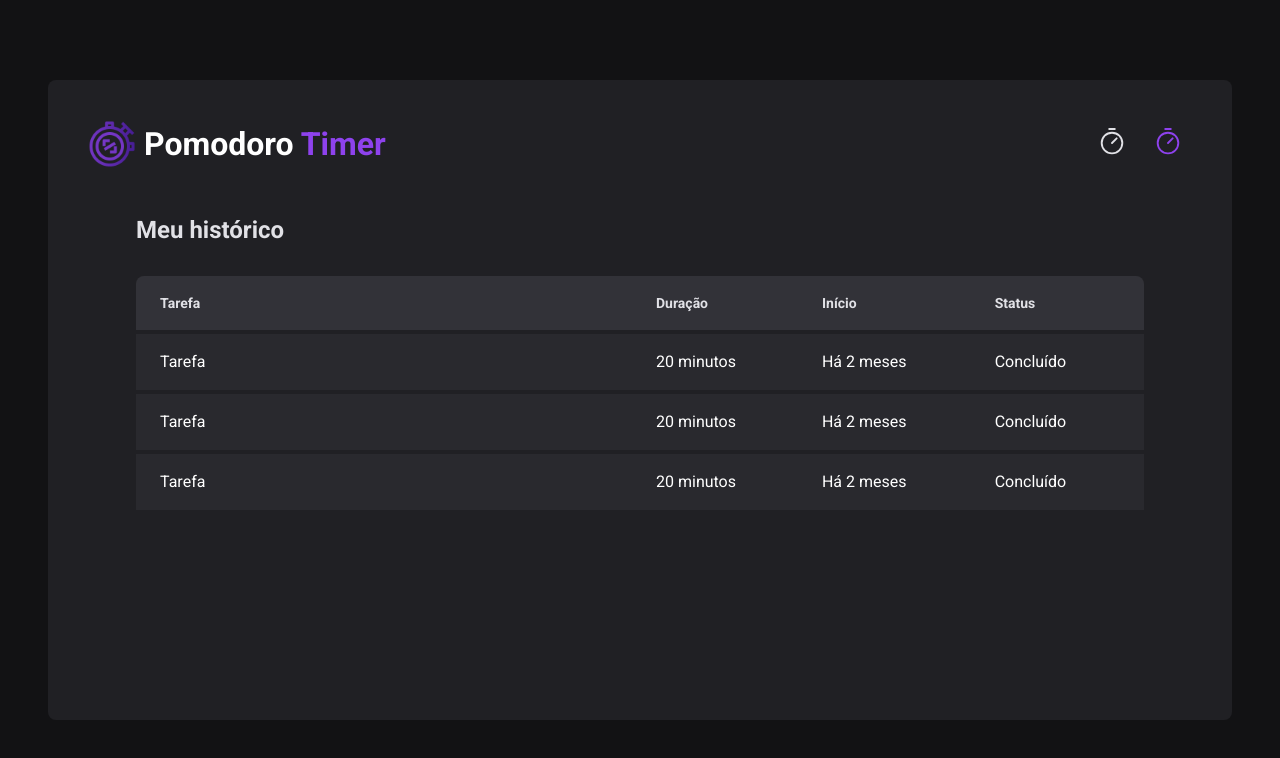
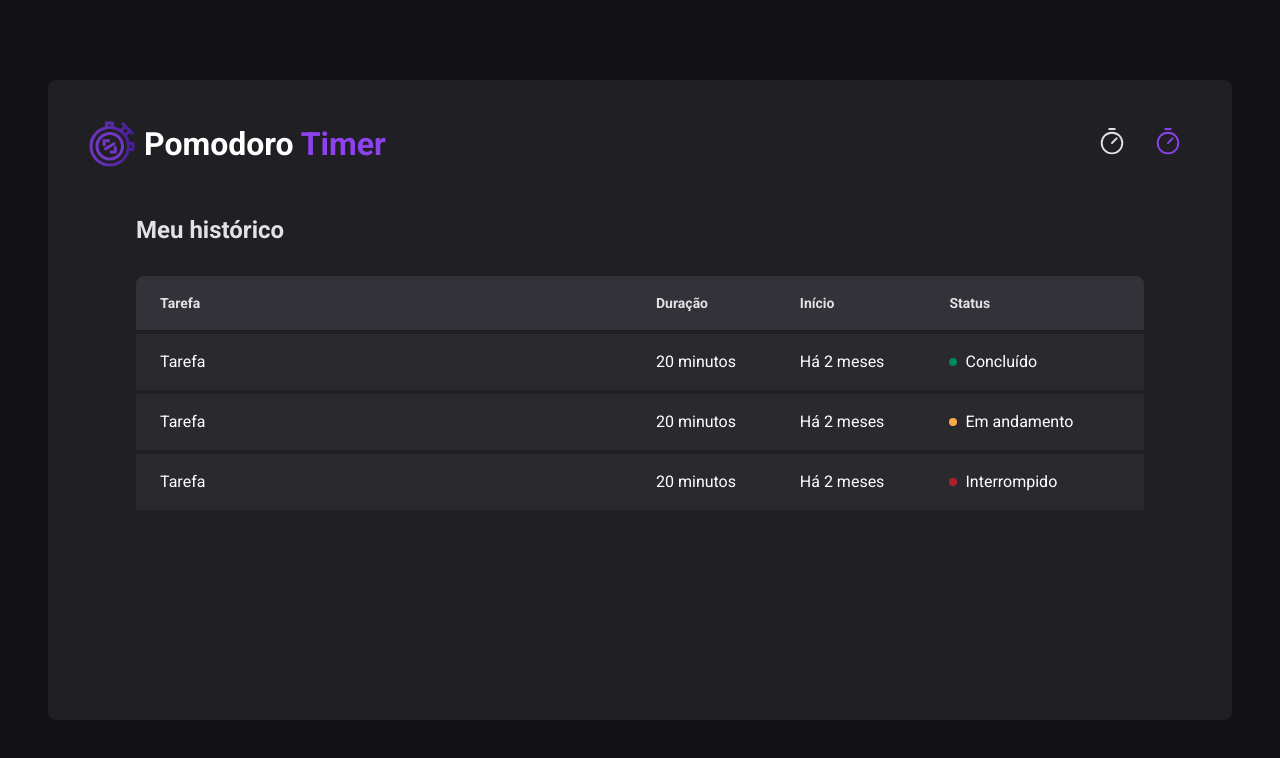
Before and after one commit to santozxy/pomodoro-timer, a React (Vite) app: page /history in a window 1280 px wide. Shown: the top 758 px of the page. Built offline with nearby package versions, Linux system fonts and the light colour scheme.

Commit message:
Adding color to history status

```diff
--- a/src/pages/History/index.tsx
+++ b/src/pages/History/index.tsx
@@ -1,4 +1,4 @@
-import { HistoryContainer, HistoryTableContainer } from "./styles";
+import { HistoryContainer, HistoryTableContainer, Status } from "./styles";
 
 export function History() {
   return (
@@ -19,19 +19,25 @@
               <td>Tarefa</td>
               <td>20 minutos</td>
               <td>Há 2 meses</td>
-              <td>Concluído</td>
+              <td>
+                <Status statusColor="green"> Concluído</Status>
+              </td>
             </tr>
             <tr>
               <td>Tarefa</td>
               <td>20 minutos</td>
               <td>Há 2 meses</td>
-              <td>Concluído</td>
+              <td>
+                <Status statusColor="yellow">Em andamento</Status>
+              </td>
             </tr>
             <tr>
               <td>Tarefa</td>
               <td>20 minutos</td>
               <td>Há 2 meses</td>
-              <td>Concluído</td>
+              <td>
+                <Status statusColor="red">Interrompido</Status>
+              </td>
             </tr>
           </tbody>
         </table>
--- a/src/pages/History/styles.ts
+++ b/src/pages/History/styles.ts
@@ -59,3 +59,27 @@
     }
   }
 `;
+
+const STATUS_COLORS = {
+  yellow: "yellow-500",
+  green: "green-500",
+  red: "red-500",
+} as const;
+
+interface StatusProps {
+  statusColor: keyof typeof STATUS_COLORS;
+}
+
+export const Status = styled.span<StatusProps>`
+  display: flex;
+  align-items: center;
+  gap: 0.5rem;
+
+  &::before {
+    content: "";
+    width: 0.5rem;
+    height: 0.5rem;
+    border-radius: 50%;
+    background: ${(props) => props.theme[STATUS_COLORS[props.statusColor]]};
+  }
+`;
```
Also changed, not shown: src/components/Status/index.tsx (deleted), src/components/Status/styles.ts (deleted).
